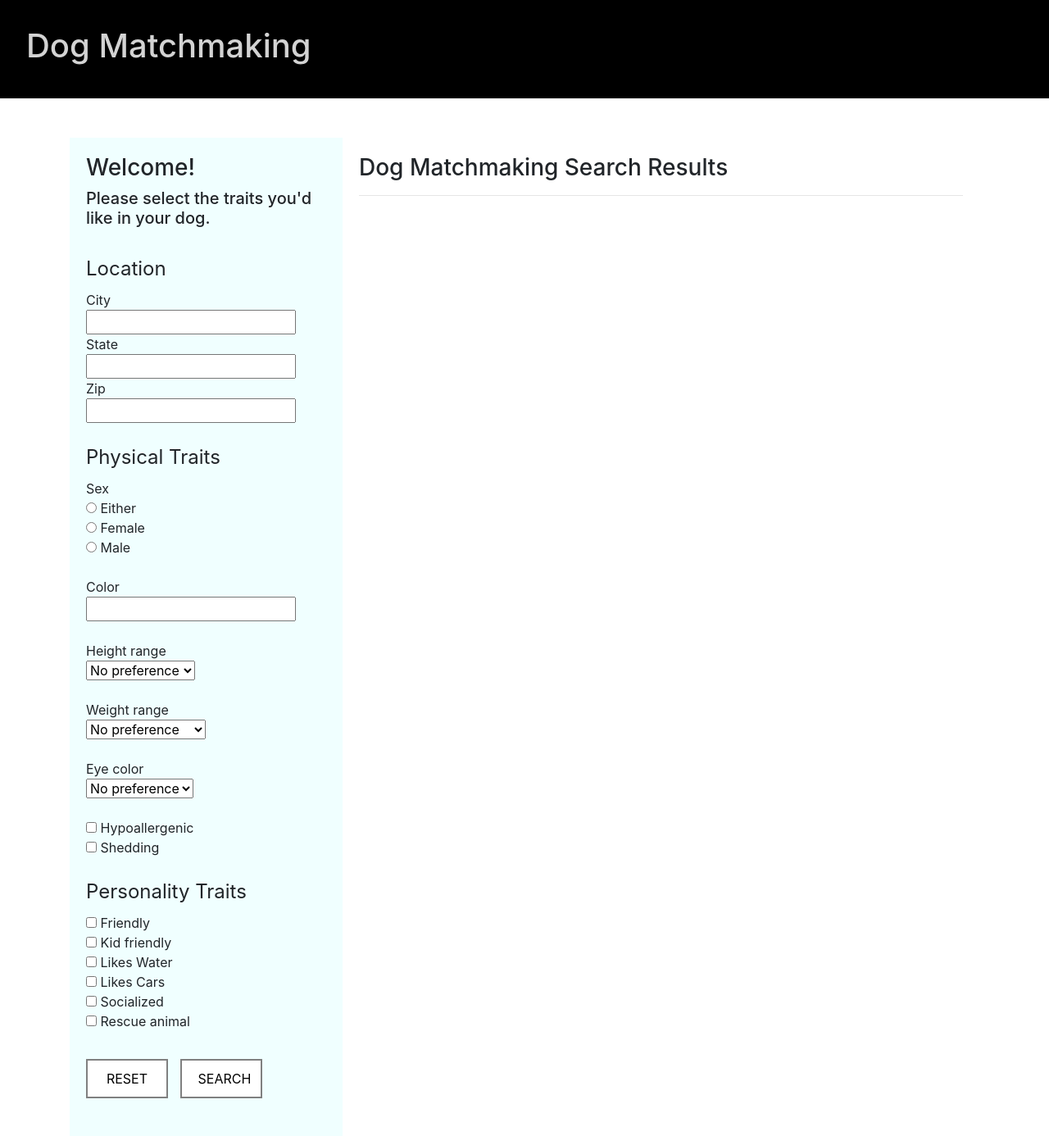
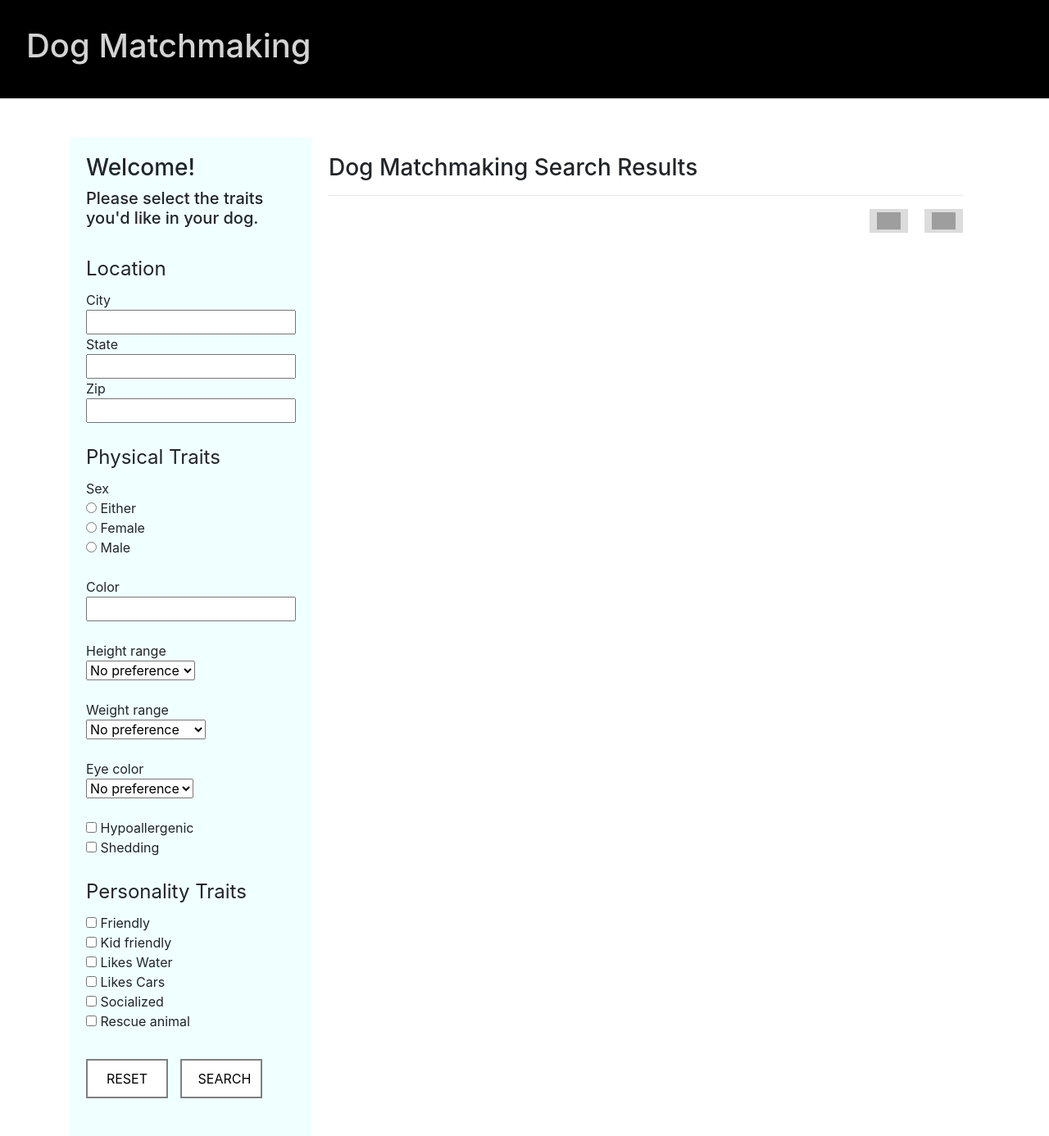
Before and after one commit to brennand97/CS361-Winter2018, a Django app: page / in a window 1280 px wide. Shown: the whole page at 82% size. Run offline with Django 3.2, Linux system fonts and the light colour scheme; some libraries are stand-ins or nearby versions; grey boxes are pictures that could not be loaded.

Commit message:
Grid and tile buttons

```diff
--- a/matchmaking/static/scripts.js
+++ b/matchmaking/static/scripts.js
@@ -45,6 +45,8 @@ function bindSubmit(){
 				}
 
 				for (i=0; i < response.length; i++){
+					var container = document.createElement('div')
+					container.className = "dogContainer"
 					var dog = document.createElement("div")
 					var name = document.createElement("h5")
 					var a = document.createElement("a")
@@ -61,11 +63,12 @@ function bindSubmit(){
 					bio.textContent = "Bio: " + response[i].bio
 
 					name.appendChild(a)
-					results.appendChild(name)
-					results.appendChild(sex)
-					results.appendChild(age)
-					results.appendChild(breed)
-					results.appendChild(bio)
+					container.appendChild(name)
+					container.appendChild(sex)
+					container.appendChild(age)
+					container.appendChild(breed)
+					container.appendChild(bio)
+					results.appendChild(container)
 				}
 			}
 			else{
@@ -77,6 +80,19 @@ function bindSubmit(){
 		event.preventDefault();
 		}
 	})
+}
 
+function listView() {
+	var containers = document.getElementsByClassName("dogContainer");
+	for (var i=0; i < containers.length; i++) {
+		containers[i].style.width = "100%";
+	}
+}
 
+function tileView() {
+	var containers = document.getElementsByClassName("dogContainer");
+	console.log(containers.length);
+	for (var i=0; i < containers.length; i++) {
+		containers[i].style.width = "50%";
+	}
 }
--- a/matchmaking/static/style.css
+++ b/matchmaking/static/style.css
@@ -26,7 +26,7 @@ input[type=reset]:hover {
 
 #sidebar {
 	display: table-cell;
-	width: 30%;
+	width: 25%;
 	vertical-align: top;
     padding: 20px;
     background-color: azure;
@@ -34,11 +34,34 @@ input[type=reset]:hover {
 
 #content {
 	display: table-cell;
-	width: 70%;
+	width: 75%;
 	vertical-align: top;
     padding: 20px;
 }
 
+.displayButton {
+    margin-left: 20px;
+    background-color: gainsboro;
+    border: none;
+    float: right;
+}
+
+.displayButton:hover {
+    background-color: #9f9f9f;
+}
+
+.displayImg {
+    max-width: 35px;
+    padding: 3px;
+}
+
 #results {
     padding-left: 40px;
+    margin-top: 20px;
 }
+
+.dogContainer {
+    float: left;
+    width: 100%;
+    padding: 15px;
+}
--- a/matchmaking/templates/index.html
+++ b/matchmaking/templates/index.html
@@ -77,8 +77,11 @@
     </div>
 	<div id="content">
         <h3>Dog Matchmaking Search Results</h3>
-        <hr><br>
-        <div id = "results"></div>
+        <hr>
+        <button class="displayButton" onclick="tileView()"><img class="displayImg" src="https://d30y9cdsu7xlg0.cloudfront.net/png/1544627-200.png"></button>
+        <button class="displayButton" onclick="listView()"><img class="displayImg" src="https://d30y9cdsu7xlg0.cloudfront.net/png/576517-200.png" ></button>
+        <br>
+        <div id="results"></div>
     </div>
 </div>
 {% endblock %}
```
